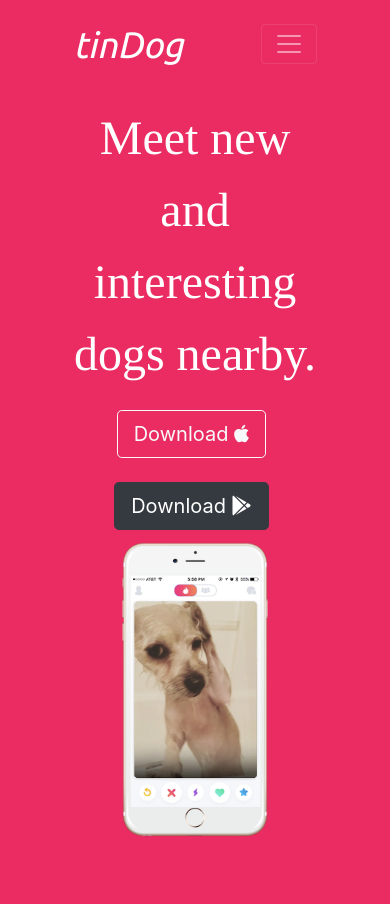
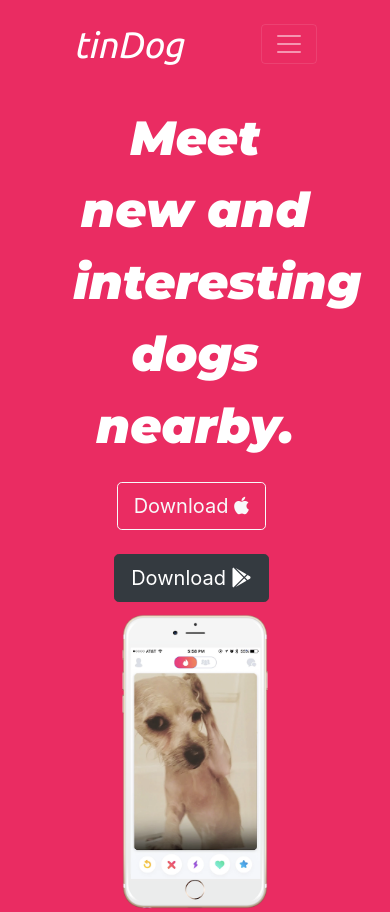
Before and after one commit to himanshyouyadav/Tin-Dog, a plain HTML site: page index.html in a window 390 px wide. Shown: the top 912 px of the page. Drawn offline with nearby package versions, Linux system fonts and the light colour scheme; files whose address does not match are found by name; a web font is replaced by a local one.

Commit message:
Update styles.css

```diff
--- a/styles.css
+++ b/styles.css
@@ -172,6 +172,5 @@ h2 {
 
   h1{
     font-size: 3rem;
-    font-family: "times";
   }
 }
```
